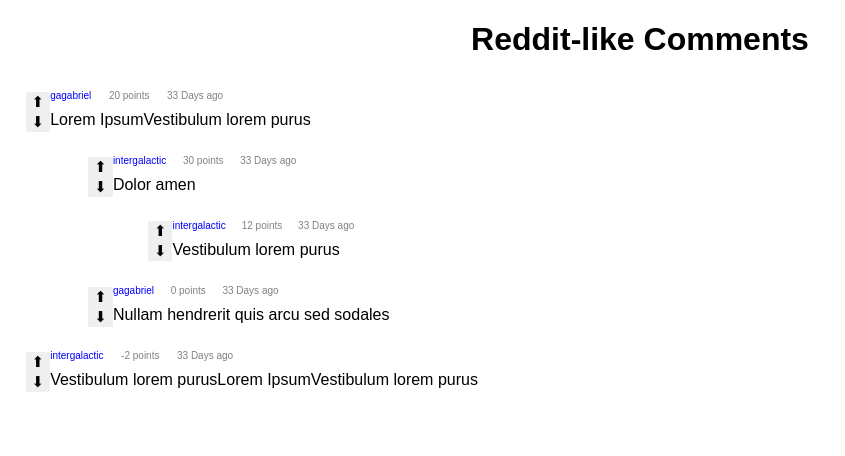
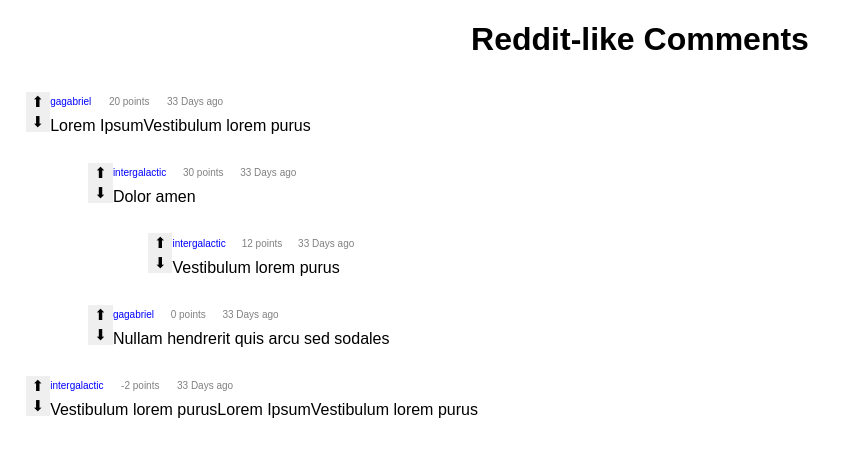
Before and after one commit to papistan/reddit-comments, a React (Create React App) app: page / in a window 1280 px wide. Shown: the top 456 px of the page, without its empty margins (0-845 px from the left). Built offline with nearby package versions, Linux system fonts and the light colour scheme.

Commit message:
Updates css in comment

```diff
--- a/src/components/Comments/Comment/comment.css
+++ b/src/components/Comments/Comment/comment.css
@@ -28,6 +28,7 @@
   display: flex;
   flex-direction: column;
   width: 70%;
+  padding-top: 0.5%;
 }
 
 .username {
```
